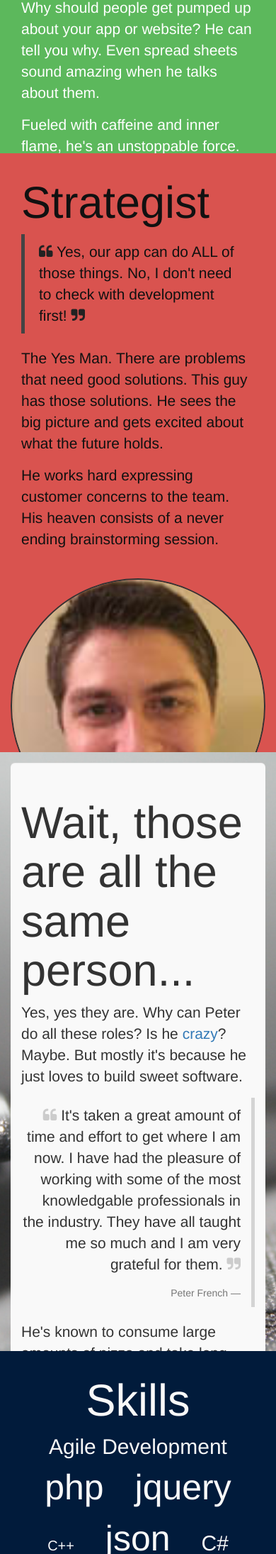
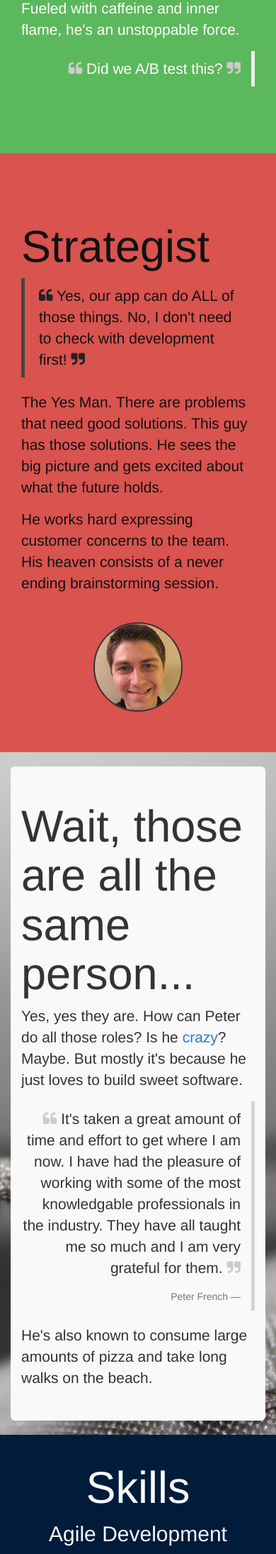
Before and after one commit to peterfrench/resume, a PHP site: page / in a window 390 px wide. Shown: the part 3160-5350 px from the top of the page at 71% size. Run offline with PHP 8.4, Linux system fonts and the light colour scheme; some libraries are stand-ins or nearby versions.

Commit message:
fixed mobile viewing issue

```diff
--- a/css/core.css
+++ b/css/core.css
@@ -10,21 +10,6 @@
  * red			#d9534f
  * dark blue 	#011B3B
  */
-
-html, body { height: 100%; min-height: 100%}
-
-body { background-color: f9f9f9; }
-.pages { height: 100%; }
-.pages section {
-	width: 100%;
-	height: 100%;
-	min-height: 100%;
-	position: relative;
-	background-repeat: no-repeat;
-	background-attachment: fixed;
-	background-size: cover;
-	background-position: center center;
-}
 h1,h2,h3,h4 { font-family: 'Helvetica Neue', Helvetica, Arial, sans-serif; }
 .tooltip { font-size: 16px; }
 .jumbotron h1 { font-size:100px; color: #f9f9f9; font-family: "Oswald",'Helvetica Neue', Helvetica, Arial, sans-serif; }
@@ -51,11 +36,13 @@ blockquote i.fa { color: #ccc; }
     }
 }
 
+.clearfix:after { content: "."; display: block; height: 0; clear: both; visibility: hidden; }
+.clearfix { *zoom: 1; }
 
-.valign { height: 100%; width: 100%; display: inline-flex; }
-.valign .valign-inner { width: 100%; margin: auto 0; }
+.valign { min-height: 100%; width: 100%; display: table; }
+.valign .valign-inner { height: 100% width: 100%; display: table-cell; vertical-align: middle; }
 
-.avatar { border-radius: 100%; border: 2px solid #333; width: 100%; }
+.avatar { border-radius: 100%; border: 2px solid #333; }
 
 .jumbotron { background-color: inherit; padding: 0; }
 .jumbotron h2 { font-size: 63px; }
@@ -64,20 +51,34 @@ blockquote i.fa { color: #ccc; }
 
 .well { border: none; background: #f9f9f9; padding: 30px; }
 
-.pages section#page-welcome { background-image: url('../images/welcome.jpg'); }
-.pages section#page-role-designer { background-color: #337ab7; color: #fff; }
-.pages section#page-role-developer { background-color: #f9f9f9;  }
-.pages section#page-role-marketer { background-color: #5cb85c; color: #fff; }
-.pages section#page-role-strategist { background-color: #d9534f; color: #111; }
-.pages section#page-role-strategist blockquote i.fa { color: #222; }
-.pages section#page-role-strategist blockquote { border-color: #444; }
-.pages section#page-confession { background-image: url('../images/skills.jpg'); }
-.pages section#page-skills { background-color: #011B3B; color: #f9f9f9; }
-.pages section#page-accounts { background-color: #f9f9f9; }
-.pages section#page-posts { background-image: url('../images/posts.jpg'); }
 
-.clearfix:after { content: "."; display: block; height: 0; clear: both; visibility: hidden; }
-.clearfix { *zoom: 1; }
+html, body { height: 100%; min-height: 100%}
+
+body { background-color: f9f9f9; }
+.pages { height: 100%; }
+.pages section {
+	position: relative;
+	background-repeat: no-repeat;
+	background-attachment: fixed;
+	background-size: cover;
+	background-position: center center;
+}
+.pages section .container { margin-top: 20px; }
+
+#page-welcome { background-image: url('../images/welcome.jpg'); }
+#page-role-designer { background-color: #337ab7; color: #fff; }
+#page-role-developer { background-color: #f9f9f9;  }
+#page-role-marketer { background-color: #5cb85c; color: #fff; }
+#page-role-strategist { background-color: #d9534f; color: #111; }
+#page-role-strategist blockquote i.fa { color: #222; }
+#page-role-strategist blockquote { border-color: #444; }
+#page-confession { background-image: url('../images/skills.jpg'); }
+#page-skills { background-color: #011B3B; color: #f9f9f9; }
+#page-accounts { background-color: #f9f9f9; }
+#page-tldr { background-image: url('../images/posts.jpg'); }
+
+.btn-callout { color: #333; font-size: 30px; white-space: normal; }
+.btn-callout:hover { color: #f9f9f9; background: #333; }
 
 .tag { display: inline-block; padding: 0 20px; }
 .tag.tag-strength-4 { font-size: 50px; }
--- a/views/base.php
+++ b/views/base.php
@@ -1,7 +1,8 @@
 <!DOCTYPE html>
-<html xmlns="http://www.w3.org/1999/xhtml">
+<html>
 <head>
 <meta http-equiv="Content-Type" content="text/html; charset=utf-8" />
+<meta name="viewport" content="width=device-width, initial-scale=1">
 <title>Peter French's Resume</title>
 <meta name="description" content="Peter French's Resume. Web Developer &amp; UX Designer, Peter French" />
 
--- a/views/pages.php
+++ b/views/pages.php
@@ -18,9 +18,9 @@ foreach($pages as $page) {
 		$id = $page;
 	}
 ?>
-<section class="page" id="page-<?= $id ?>">
-<div class="valign"><div class="valign-inner">
+<section class="page valign" id="page-<?= $id ?>">
+<div class="valign-inner">
 	<?= $this->render('pages/'.$path,array_merge($params,['alt' => $alt])); ?>
 </section>
 <?php } ?>
-</div></div>
+</div>
--- a/views/pages/accounts.php
+++ b/views/pages/accounts.php
@@ -32,7 +32,7 @@
 		],
 	];
 ?>
-<div class="valign"><div class="valign-inner"><div class="container">
+<div class="container">
 <div class="jumbotron">
 	<h2 class="text-center row-grid">Network</h2>
 	<?php
@@ -56,4 +56,4 @@
 	}
 	?>
 
-</div></div></div>
+</div>
--- a/views/pages/confession.php
+++ b/views/pages/confession.php
@@ -1,13 +1,12 @@
-<div class="valign"><div class="valign-inner">
+
 <div class="container">
 <div class="jumbotron well">
 	<h2>Wait, those are all the same person...</h2>
-	<p>Yes, yes they are. Why can Peter do all these roles? Is he <a href="https://www.youtube.com/watch?v=bd2B6SjMh_w&feature=youtu.be&t=43s" target="_blank">crazy</a>? Maybe. But mostly it's because he just loves to build sweet software.</p>
+	<p>Yes, yes they are. How can Peter do all those roles? Is he <a href="https://www.youtube.com/watch?v=bd2B6SjMh_w&feature=youtu.be&t=43s" target="_blank">crazy</a>? Maybe. But mostly it's because he just loves to build sweet software.</p>
 	<blockquote class="blockquote-reverse">
 		<p><i class="fa fa-quote-left"></i> It's taken a great amount of time and effort to get where I am now. I have had the pleasure of working with some of the most knowledgable professionals in the industry. They have all taught me so much and I am very grateful for them. <i class="fa fa-quote-right"></i></p>
 		<footer>Peter French</footer>
 	</blockquote>
-	<p>He's known to consume large amounts of pizza and take long walks on the beach.</p>
+	<p>He's also known to consume large amounts of pizza and take long walks on the beach.</p>
 </div>
 </div>
-</div>
--- a/views/pages/skills.php
+++ b/views/pages/skills.php
@@ -34,7 +34,6 @@ $systems = [
 	'debian' => '2',
 ];
 ?>
-<div class="valign"><div class="valign-inner">
 <div class="container">
 <div class="jumbotron text-center">
 	<h2>Skills</h2>
@@ -47,4 +46,3 @@ $systems = [
 	<?php } ?>
 </div>
 </div>
-</div>
--- a/views/pages/welcome.php
+++ b/views/pages/welcome.php
@@ -1,4 +1,4 @@
-<div class="valign"><div class="valign-inner">
+
 <div class="container">
 	<div class="jumbotron text-center">
 	<h1>Peter French</h1>
@@ -9,4 +9,3 @@
 	</h3>
 	</div>
 </div>
-</div></div>
```
